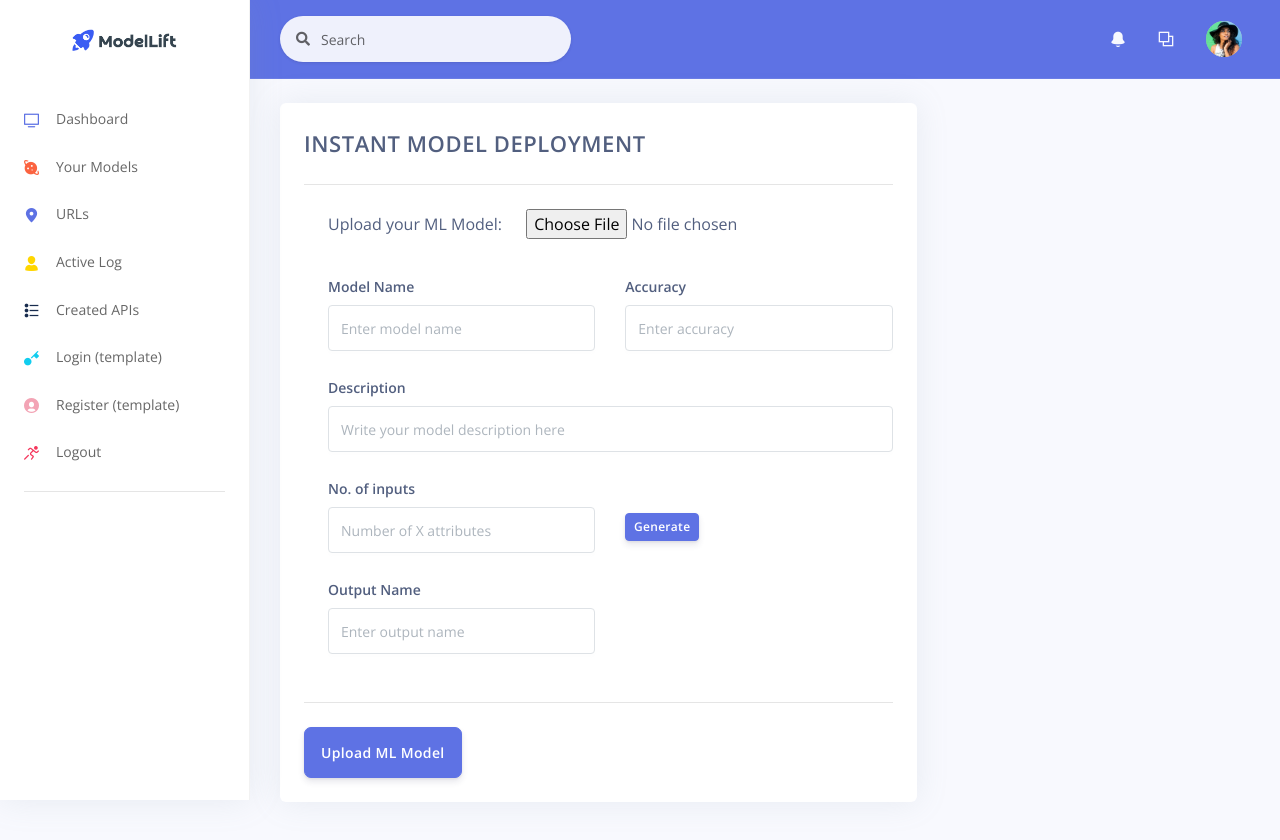
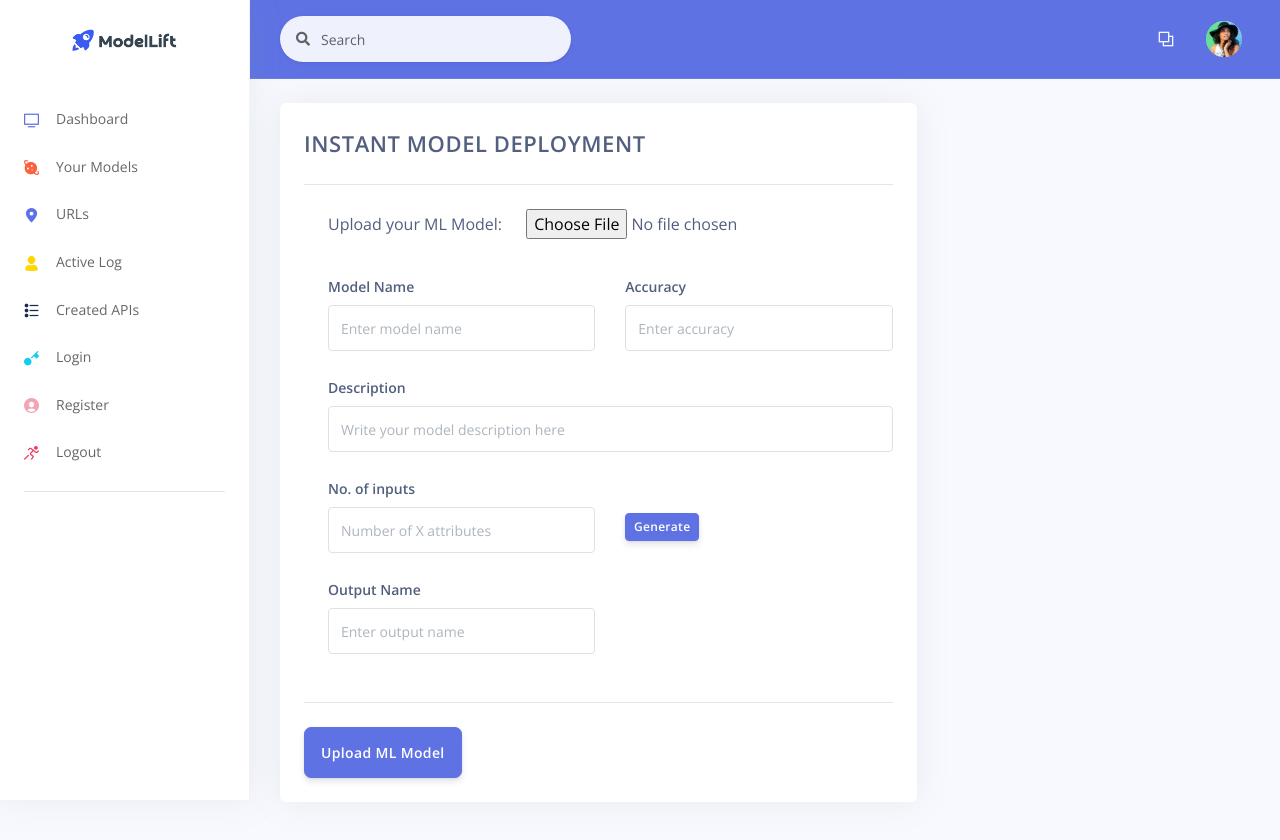
Before and after one commit to mayurgupta-code/instant-model-deploy, a Django app: page /model/upload in a window 1280 px wide. Shown: the top 840 px of the page. Run offline with Django 4.2, Linux system fonts and the light colour scheme; some libraries are stand-ins or nearby versions.

Commit message:
[UPDATED] template

```diff
--- a/templates/home/login.html
+++ b/templates/home/login.html
@@ -62,9 +62,9 @@
             <div class="col-6">
               <a href="/register.html" class="text-light"><small>Create Account</small></a>
             </div>
-            <div class="col-6 text-right">
+            {% comment %} <div class="col-6 text-right">
               <a href="https://appseed.us?ref=j2-argon-demo" class="text-light"><small>Get Support</small></a>
-            </div>
+            </div> {% endcomment %}
           </div>
         </div>
       </div>
--- a/templates/includes/footer-fullscreen.html
+++ b/templates/includes/footer-fullscreen.html
@@ -1,5 +1,5 @@
 
-    <footer class="py-5">
+    {% comment %} <footer class="py-5">
       <div class="container">
         <div class="row align-items-center justify-content-xl-between">
           <div class="col-xl-6">
@@ -18,4 +18,4 @@
           </div>
         </div>
       </div>
-    </footer>
+    </footer> {% endcomment %}
--- a/templates/includes/navigation-fullscreen.html
+++ b/templates/includes/navigation-fullscreen.html
@@ -1,7 +1,7 @@
 <nav id="navbar-main" class="navbar navbar-horizontal navbar-transparent navbar-main navbar-expand-lg navbar-light">
   <div class="container">
     <a class="navbar-brand" href="/">
-      <img src="/static/assets/img/brand/white.png" alt="Argon Design - Template Starter Logo.">
+      <img src="/static/assets/img/brand/blue.png" alt="Argon Design - Template Starter Logo.">
     </a>
     <button class="navbar-toggler" type="button" data-toggle="collapse" data-target="#navbar-collapse" aria-controls="navbar-collapse" aria-expanded="false" aria-label="Toggle navigation">
       <span class="navbar-toggler-icon"></span>
--- a/templates/includes/navigation.html
+++ b/templates/includes/navigation.html
@@ -32,7 +32,7 @@
             <i class="ni ni-zoom-split-in"></i>
           </a>
         </li>
-        <li class="nav-item dropdown">
+        {% comment %} <li class="nav-item dropdown">
           <a class="nav-link" href="#" role="button" data-toggle="dropdown" aria-haspopup="true" aria-expanded="false">
             <i class="ni ni-bell-55"></i>
           </a>
@@ -142,7 +142,7 @@
             <!-- View all -->
             <a href="#!" class="dropdown-item text-center text-primary font-weight-bold py-3">View all</a>
           </div>
-        </li>
+        </li> {% endcomment %}
         <li class="nav-item dropdown">
           <a class="nav-link" href="#" role="button" data-toggle="dropdown" aria-haspopup="true" aria-expanded="false">
             <i class="ni ni-ungroup"></i>
--- a/templates/includes/sidenav.html
+++ b/templates/includes/sidenav.html
@@ -44,13 +44,13 @@
           <li class="nav-item">
             <a class="nav-link" href="/login.html">
               <i class="ni ni-key-25 text-info"></i>
-              <span class="nav-link-text">Login (template)</span>
+              <span class="nav-link-text">Login</span>
             </a>
           </li>
           <li class="nav-item">
             <a class="nav-link" href="/register.html">
               <i class="ni ni-circle-08 text-pink"></i>
-              <span class="nav-link-text">Register (template)</span>
+              <span class="nav-link-text">Register</span>
             </a>
           </li>
 
```
Also changed, not shown: db.sqlite3.
